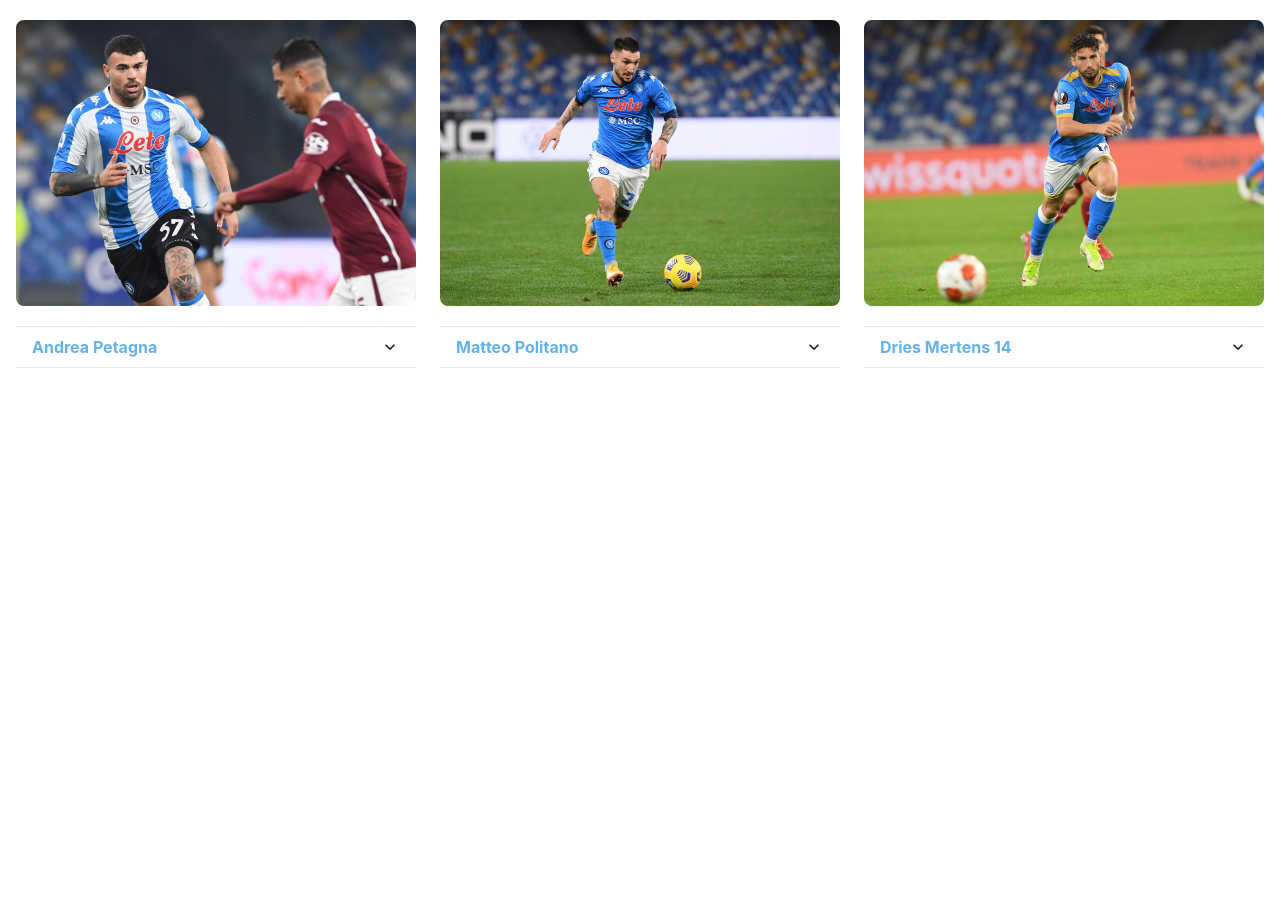
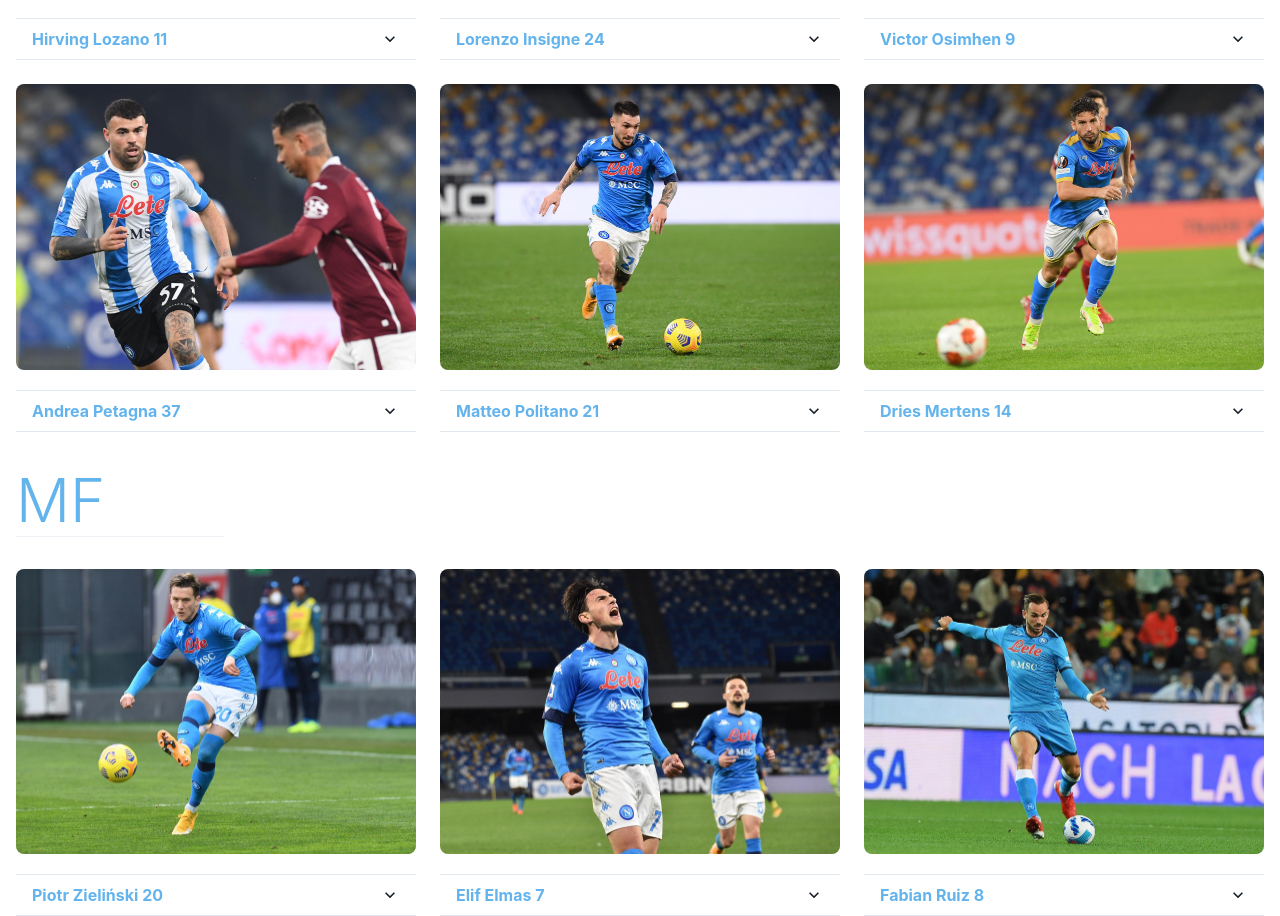
Before and after one commit to RickTurbo/napoli_site, a React (Create React App) app: page / in a window 1280 px wide. Shown: the part 2251-3167 px from the top of the page. Before the commit the page ends 2619 px from the top, so only its background shows below. Built offline with nearby package versions, Linux system fonts and the light colour scheme.

Commit message:
ページ内リンクの追加

```diff
--- a/package.json
+++ b/package.json
@@ -12,6 +12,7 @@
     "@testing-library/user-event": "^12.8.3",
     "framer-motion": "^4.1.17",
     "react": "^17.0.2",
+    "react-anchor-link-smooth-scroll": "^1.0.12",
     "react-dom": "^17.0.2",
     "react-icons": "^4.3.1",
     "react-scripts": "4.0.3",
--- a/src/components/Header.jsx
+++ b/src/components/Header.jsx
@@ -6,6 +6,7 @@ import { FaWaze, FaSistrix } from "react-icons/fa";
 import Icon from "@chakra-ui/icon";
 import { Input, InputGroup, InputLeftElement } from "@chakra-ui/input";
 import { Image } from "@chakra-ui/image";
+import AnchorLink from "react-anchor-link-smooth-scroll";
 import {
   Drawer,
   DrawerBody,
@@ -22,8 +23,6 @@ import { HamburgerIcon } from "@chakra-ui/icons";
 function Header() {
   const { isOpen, onOpen, onClose } = useDisclosure();
   const btnRef = React.useRef();
-
-
 
   return (
     <>
--- a/src/components/Main.jsx
+++ b/src/components/Main.jsx
@@ -1,6 +1,7 @@
 import { Button } from "@chakra-ui/button";
 import { Image } from "@chakra-ui/image";
 import { Box, Container, Divider, Flex, Heading } from "@chakra-ui/layout";
+import AnchorLink from "react-anchor-link-smooth-scroll";
 import React from "react";
 import napoliMember from "../assets/napoli-member.jpg";
 import napoliRed from "../assets/napoli_red.jpg";
@@ -73,7 +74,7 @@ function Main() {
             base: "lg",
           }}
         >
-          イタリアのサッカーチーム  SSC  NAPOLIについて紹介します
+          イタリアのサッカーチーム SSC NAPOLIについて紹介します
         </Heading>
       </Container>
       <Container maxW="container.lg">
@@ -84,18 +85,18 @@ function Main() {
             bgGradient="linear(to-r, cyan.400,   pink.400)"
             _hover={{ opacity: 0.8 }}
             size="lg"
-            fontSize={{base:"xl", md:"3xl"}}
-            px={{base:6, md:16}}
+            fontSize={{ base: "xl", md: "3xl" }}
+            px={{ base: 6, md: 16 }}
           >
-            Players
+            <AnchorLink href="#players">Players</AnchorLink>
           </Button>
           <Button
             color="white"
             bgGradient="linear(to-r, yellow.200,   green.400)"
             _hover={{ opacity: 0.8 }}
             size="lg"
-            fontSize={{base:"xl", md:"3xl"}}
-            px={{base:6, md:16}}
+            fontSize={{ base: "xl", md: "3xl" }}
+            px={{ base: 6, md: 16 }}
           >
             Crew
           </Button>
@@ -104,8 +105,8 @@ function Main() {
             bgGradient="linear(to-r, red.500,  blue.600)"
             _hover={{ opacity: 0.8 }}
             size="lg"
-            fontSize={{base:"xl", md:"3xl"}}
-            px={{base:6, md:16}}
+            fontSize={{ base: "xl", md: "3xl" }}
+            px={{ base: 6, md: 16 }}
           >
             History
           </Button>
@@ -121,9 +122,24 @@ function Main() {
             bgGradient="linear(to-r, cyan.400, blue.300,  pink.200)"
             bgClip="text"
             fontWeight="extrabold"
+            id="players"
           >
             Players
           </Heading>
+        </Flex>
+        <Flex justifyContent="space-between" mt={6}>
+          <AnchorLink href="#FW">
+            <Button>FW</Button>
+          </AnchorLink>
+          <AnchorLink href="#MF">
+            <Button>MF</Button>
+          </AnchorLink>
+          <AnchorLink href="#DF">
+            <Button>DF</Button>
+          </AnchorLink>
+          <AnchorLink href="#GK">
+            <Button>GK</Button>
+          </AnchorLink>
         </Flex>
         <Flex mt={5} justifyContent="center">
           <Divider />
--- a/src/components/Players.jsx
+++ b/src/components/Players.jsx
@@ -7,6 +7,7 @@ import {
   AccordionPanel,
 } from "@chakra-ui/accordion";
 import { Image } from "@chakra-ui/image";
+import AnchorLink from "react-anchor-link-smooth-scroll";
 import {
   Box,
   Container,
@@ -20,9 +21,10 @@ import Insigne from "../assets/Insigne.PNG";
 import Osimhen from "../assets/Osimhen.JPG";
 import Petagna from "../assets/Petagna.JPG";
 import Politano from "../assets/Politano.JPG";
-import Mertens from "../assets/Mertens.JPG"
-// import Zielinski from "../assets/Zielinski.JPG";
-// import Elmas from "../assets/Elmas.JPG";
+import Mertens from "../assets/Mertens.JPG";
+import Zielinski from "../assets/Zielinski.JPG";
+import Elmas from "../assets/Elmas.JPG";
+import Fabian from "../assets/Fabian.JPG"
 // import Rrahmani from "../assets/Rrahmani.JPG";
 
 function Players() {
@@ -30,7 +32,7 @@ function Players() {
     <>
       <Container maxW="container.xl">
         <Flex>
-          <Heading color="blue.300" fontWeight="light" fontSize="6xl">
+          <Heading color="blue.300" fontWeight="light" fontSize="6xl" id="FW">
             FW
           </Heading>
         </Flex>
@@ -60,7 +62,7 @@ function Players() {
                       fontWeight="bold"
                       color="blue.300"
                     >
-                      Hirving Lozano
+                      Hirving Lozano 11
                     </Box>
                     <AccordionIcon />
                   </AccordionButton>
@@ -95,7 +97,7 @@ function Players() {
                       fontWeight="bold"
                       color="blue.300"
                     >
-                      Lorenzo Insigne
+                      Lorenzo Insigne 24
                     </Box>
                     <AccordionIcon />
                   </AccordionButton>
@@ -130,7 +132,7 @@ function Players() {
                       fontWeight="bold"
                       color="blue.300"
                     >
-                      Victor Osimhen
+                      Victor Osimhen 9
                     </Box>
                     <AccordionIcon />
                   </AccordionButton>
@@ -165,7 +167,7 @@ function Players() {
                       fontWeight="bold"
                       color="blue.300"
                     >
-                      Andrea Petagna
+                      Andrea Petagna 37
                     </Box>
                     <AccordionIcon />
                   </AccordionButton>
@@ -200,7 +202,7 @@ function Players() {
                       fontWeight="bold"
                       color="blue.300"
                     >
-                      Matteo Politano
+                      Matteo Politano 21
                     </Box>
                     <AccordionIcon />
                   </AccordionButton>
@@ -249,7 +251,128 @@ function Players() {
               </AccordionItem>
             </Accordion>
           </Box>
+        </Grid>
 
+        <Flex>
+          <Heading
+            color="blue.300"
+            fontWeight="light"
+            fontSize="6xl"
+            id="MF"
+            mt={8}
+          >
+            MF
+          </Heading>
+        </Flex>
+        <Box mb={8}>
+          <Divider w={52} color="blue.300" />
+        </Box>
+        <Grid
+          templateColumns={{
+            sm: "repeat(1, 1fr)",
+            md: "repeat(3,1fr)",
+            lg: "repeat(3,1fr)",
+            xl: "repeat(3,1fr)",
+            base: "repeat(1,1fr)",
+          }}
+          gap={6}
+        >
+          <Box>
+            <Image w="100%" src={Zielinski} borderRadius="lg" />
+            <Accordion allowToggle mt={5}>
+              <AccordionItem>
+                <h2>
+                  <AccordionButton>
+                    <Box
+                      flex="1"
+                      textAlign="left"
+                      fontWeight="bold"
+                      color="blue.300"
+                    >
+                      Piotr Zieliński 20
+                    </Box>
+                    <AccordionIcon />
+                  </AccordionButton>
+                </h2>
+                <AccordionPanel pb={4}>
+                  Lorem ipsum dolor sit amet, consectetur adipiscing elit, sed
+                  do eiusmod tempor incididunt ut labore et dolore magna aliqua.
+                  Ut enim ad minim veniam, quis nostrud exercitation ullamco
+                  laboris nisi ut aliquip ex ea commodo consequat.
+                </AccordionPanel>
+              </AccordionItem>
+            </Accordion>
+          </Box>
+
+          <Box
+            mt={{
+              sm: "10",
+              md: "0",
+              lg: "0",
+              xl: "0",
+              base: "10",
+            }}
+          >
+            <Image w="100%" src={Elmas} borderRadius="lg" />
+            <Accordion allowToggle mt={5}>
+              <AccordionItem>
+                <h2>
+                  <AccordionButton>
+                    <Box
+                      flex="1"
+                      textAlign="left"
+                      fontWeight="bold"
+                      color="blue.300"
+                    >
+                      Elif Elmas 7
+                    </Box>
+                    <AccordionIcon />
+                  </AccordionButton>
+                </h2>
+                <AccordionPanel pb={4}>
+                  Lorem ipsum dolor sit amet, consectetur adipiscing elit, sed
+                  do eiusmod tempor incididunt ut labore et dolore magna aliqua.
+                  Ut enim ad minim veniam, quis nostrud exercitation ullamco
+                  laboris nisi ut aliquip ex ea commodo consequat.
+                </AccordionPanel>
+              </AccordionItem>
+            </Accordion>
+          </Box>
+
+          <Box
+            mt={{
+              sm: "10",
+              md: "0",
+              lg: "0",
+              xl: "0",
+              base: "10",
+            }}
+          >
+            <Image w="100%" src={Fabian} borderRadius="lg" />
+            <Accordion allowToggle mt={5}>
+              <AccordionItem>
+                <h2>
+                  <AccordionButton>
+                    <Box
+                      flex="1"
+                      textAlign="left"
+                      fontWeight="bold"
+                      color="blue.300"
+                    >
+                      Fabian Ruiz 8
+                    </Box>
+                    <AccordionIcon />
+                  </AccordionButton>
+                </h2>
+                <AccordionPanel pb={4}>
+                  Lorem ipsum dolor sit amet, consectetur adipiscing elit, sed
+                  do eiusmod tempor incididunt ut labore et dolore magna aliqua.
+                  Ut enim ad minim veniam, quis nostrud exercitation ullamco
+                  laboris nisi ut aliquip ex ea commodo consequat.
+                </AccordionPanel>
+              </AccordionItem>
+            </Accordion>
+          </Box>
         </Grid>
       </Container>
     </>
```
Also changed, not shown: src/assets/Fabian.JPG (added), 1 other file (tests, documents, lock files or other folders).
